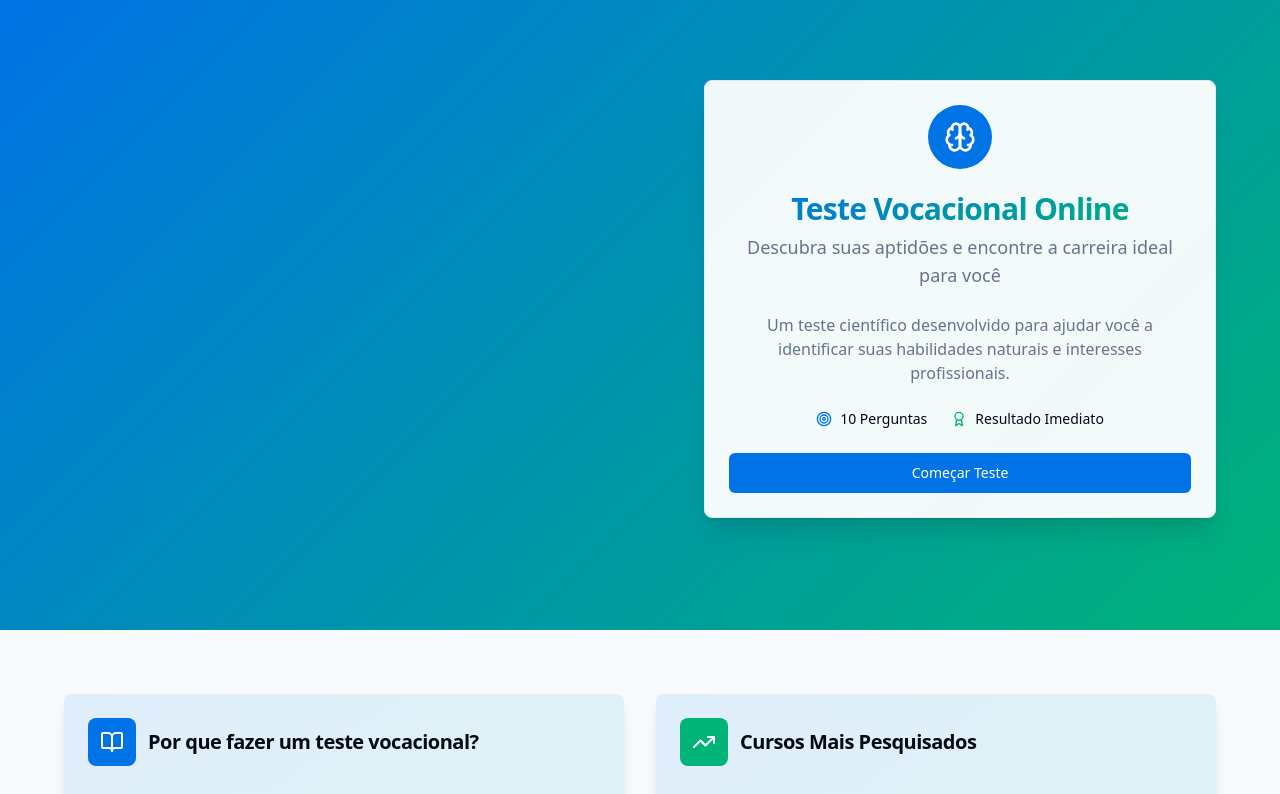
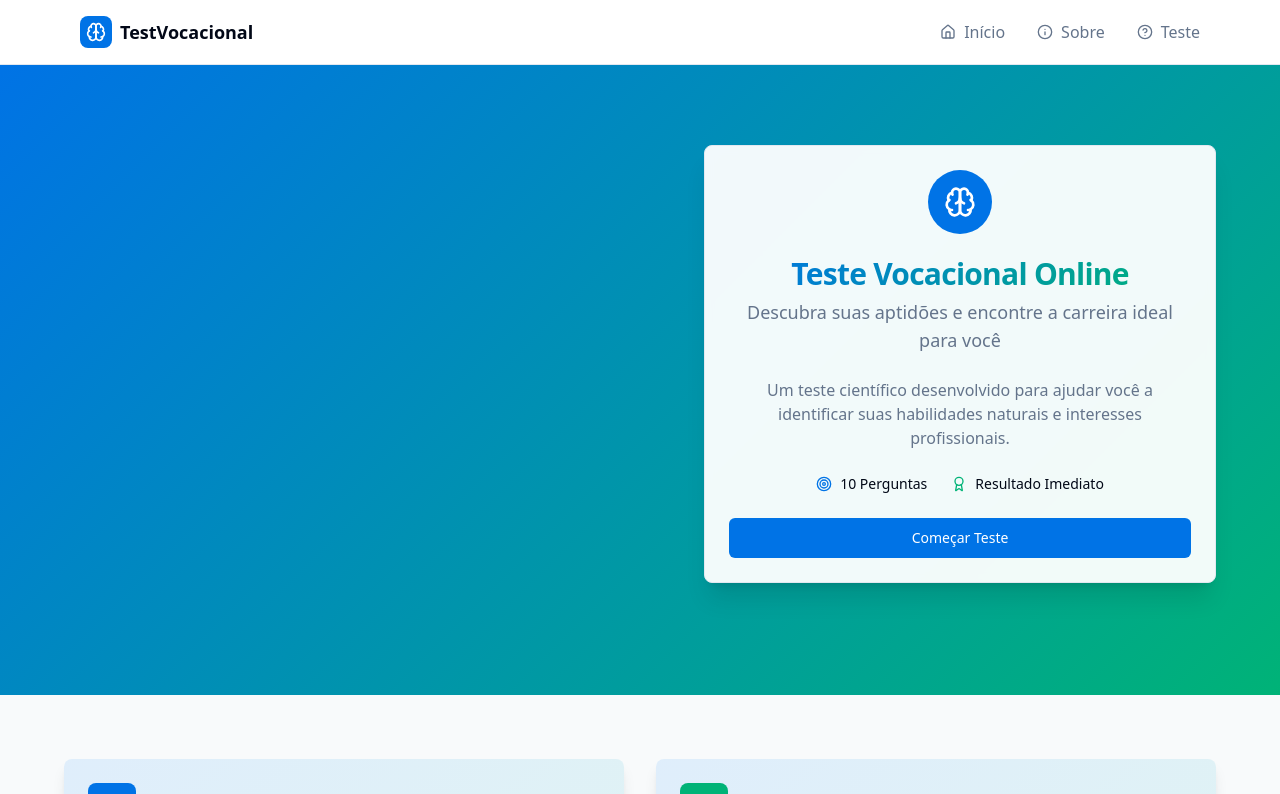
Before and after one commit to LianMary/discover-your-vocation, a React (Vite) app: page / in a window 1280 px wide. Shown: the top 794 px of the page. Built offline with nearby package versions, Linux system fonts and the light colour scheme; the HTML template or start-up script is replaced by a standard one.

Commit message:
Adicionar Navbar ao site

```diff
--- a/src/pages/Index.tsx
+++ b/src/pages/Index.tsx
@@ -2,13 +2,15 @@ import React, { useState } from 'react';
 import { Card, CardContent, CardDescription, CardHeader, CardTitle } from "@/components/ui/card";
 import { Button } from "@/components/ui/button";
 import ScaleQuestion from "@/components/ScaleQuestion";
-import { BookOpen, TrendingUp, Users, Award, Brain, Target } from "lucide-react";
+import { BookOpen, TrendingUp, Users, Award, Brain, Target, Menu, X, Home, Info, HelpCircle } from "lucide-react";
 
 const Index = () => {
   const [currentQuestion, setCurrentQuestion] = useState(0);
   const [answers, setAnswers] = useState<number[]>([]);
   const [showResults, setShowResults] = useState(false);
+  const [isMenuOpen, setIsMenuOpen] = useState(false);
   const testSectionRef = React.useRef<HTMLElement>(null);
+  const aboutSectionRef = React.useRef<HTMLElement>(null);
 
   const questions = [
     "Gosto de trabalhar com números e cálculos matemáticos complexos",
@@ -58,6 +60,17 @@ const Index = () => {
     });
   };
 
+  const scrollToAbout = () => {
+    aboutSectionRef.current?.scrollIntoView({
+      behavior: 'smooth',
+      block: 'start'
+    });
+  };
+
+  const scrollToHome = () => {
+    window.scrollTo({ top: 0, behavior: 'smooth' });
+  };
+
   const calculateResults = () => {
     const total = answers.reduce((sum, answer) => sum + answer, 0);
     const average = total / answers.length;
@@ -69,6 +82,92 @@ const Index = () => {
 
   return (
     <div className="min-h-screen bg-background">
+      {/* Navigation Bar */}
+      <nav className="sticky top-0 z-50 bg-background/95 backdrop-blur supports-[backdrop-filter]:bg-background/60 border-b">
+        <div className="max-w-6xl mx-auto px-4">
+          <div className="flex items-center justify-between h-16">
+            {/* Logo */}
+            <div className="flex items-center gap-2">
+              <div className="w-8 h-8 bg-primary rounded-lg flex items-center justify-center">
+                <Brain className="w-5 h-5 text-primary-foreground" />
+              </div>
+              <span className="font-bold text-lg">TestVocacional</span>
+            </div>
+
+            {/* Desktop Navigation */}
+            <div className="hidden md:flex items-center gap-8">
+              <button
+                onClick={scrollToHome}
+                className="flex items-center gap-2 text-muted-foreground hover:text-foreground transition-colors"
+              >
+                <Home className="w-4 h-4" />
+                Início
+              </button>
+              <button
+                onClick={scrollToAbout}
+                className="flex items-center gap-2 text-muted-foreground hover:text-foreground transition-colors"
+              >
+                <Info className="w-4 h-4" />
+                Sobre
+              </button>
+              <button
+                onClick={scrollToTest}
+                className="flex items-center gap-2 text-muted-foreground hover:text-foreground transition-colors"
+              >
+                <HelpCircle className="w-4 h-4" />
+                Teste
+              </button>
+            </div>
+
+            {/* Mobile Menu Button */}
+            <button
+              className="md:hidden p-2"
+              onClick={() => setIsMenuOpen(!isMenuOpen)}
+            >
+              {isMenuOpen ? <X className="w-5 h-5" /> : <Menu className="w-5 h-5" />}
+            </button>
+          </div>
+
+          {/* Mobile Navigation */}
+          {isMenuOpen && (
+            <div className="md:hidden py-4 border-t">
+              <div className="flex flex-col gap-4">
+                <button
+                  onClick={() => {
+                    scrollToHome();
+                    setIsMenuOpen(false);
+                  }}
+                  className="flex items-center gap-2 text-muted-foreground hover:text-foreground transition-colors p-2"
+                >
+                  <Home className="w-4 h-4" />
+                  Início
+                </button>
+                <button
+                  onClick={() => {
+                    scrollToAbout();
+                    setIsMenuOpen(false);
+                  }}
+                  className="flex items-center gap-2 text-muted-foreground hover:text-foreground transition-colors p-2"
+                >
+                  <Info className="w-4 h-4" />
+                  Sobre
+                </button>
+                <button
+                  onClick={() => {
+                    scrollToTest();
+                    setIsMenuOpen(false);
+                  }}
+                  className="flex items-center gap-2 text-muted-foreground hover:text-foreground transition-colors p-2"
+                >
+                  <HelpCircle className="w-4 h-4" />
+                  Teste
+                </button>
+              </div>
+            </div>
+          )}
+        </div>
+      </nav>
+
       {/* Hero Banner */}
       <section className="bg-gradient-hero py-20 px-4">
         <div className="max-w-6xl mx-auto">
@@ -110,7 +209,7 @@ const Index = () => {
       </section>
 
       {/* Info Cards Section */}
-      <section className="py-16 px-4 bg-test-bg">
+      <section ref={aboutSectionRef} className="py-16 px-4 bg-test-bg">
         <div className="max-w-6xl mx-auto">
           <div className="grid md:grid-cols-2 gap-8">
             {/* Importance Card */}
```
